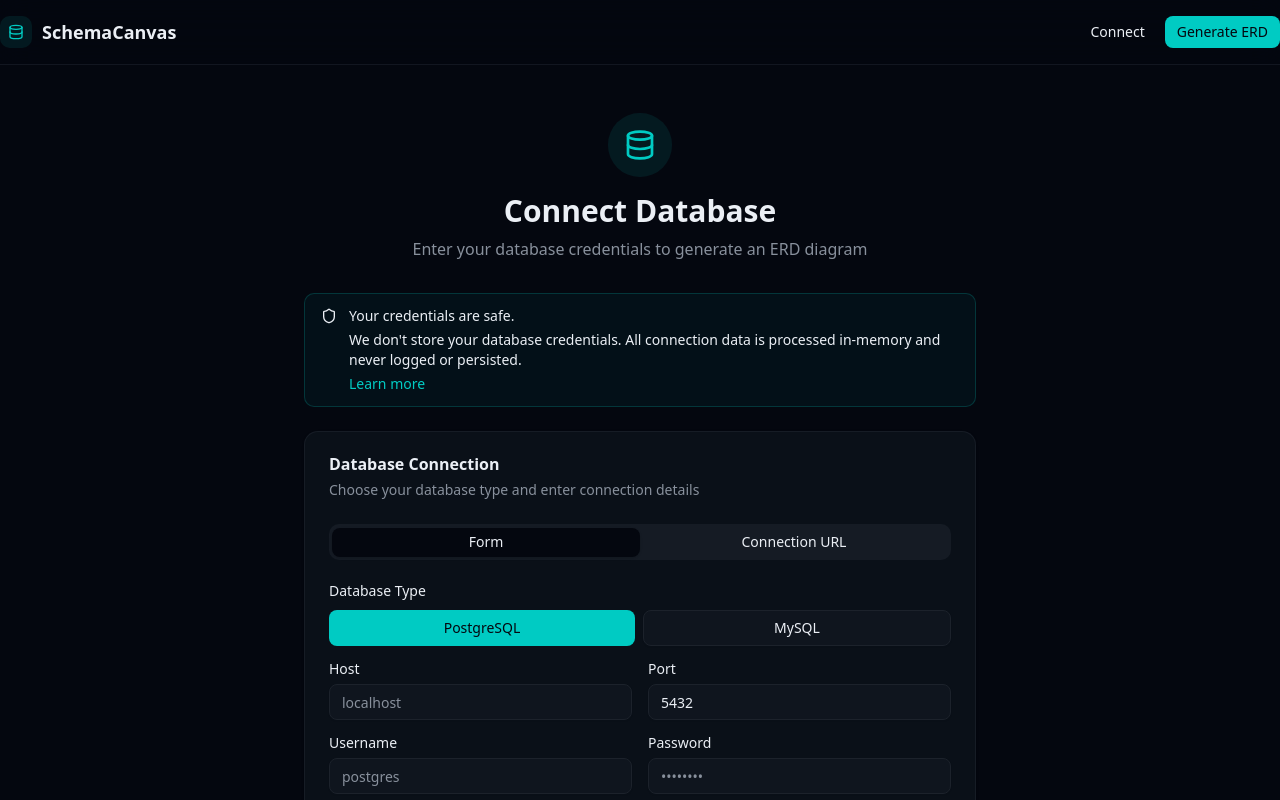
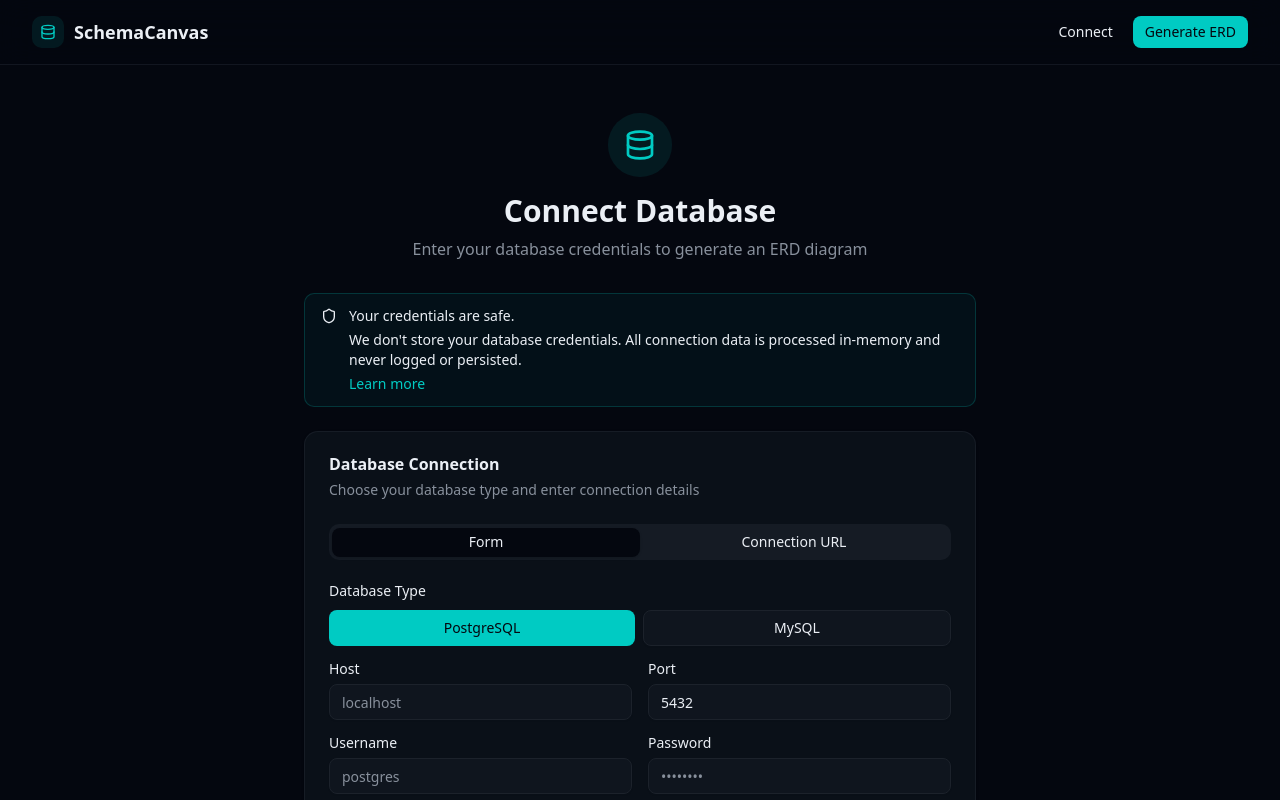
Before and after one commit to AnamSadat/schema-canvas, a Next.js app: page /connect in a window 1280 px wide. Shown: the top 800 px of the page. Built offline with nearby package versions, Linux system fonts and the light colour scheme.

Commit message:
style: add global CSS styles

```diff
--- a/app/globals.css
+++ b/app/globals.css
@@ -89,6 +89,9 @@
   body {
     @apply bg-background text-foreground;
   }
+  .container {
+    @apply mx-auto w-full max-w-7xl px-4 sm:px-6 lg:px-8;
+  }
 }
 
 /* React Flow custom styles */
```
